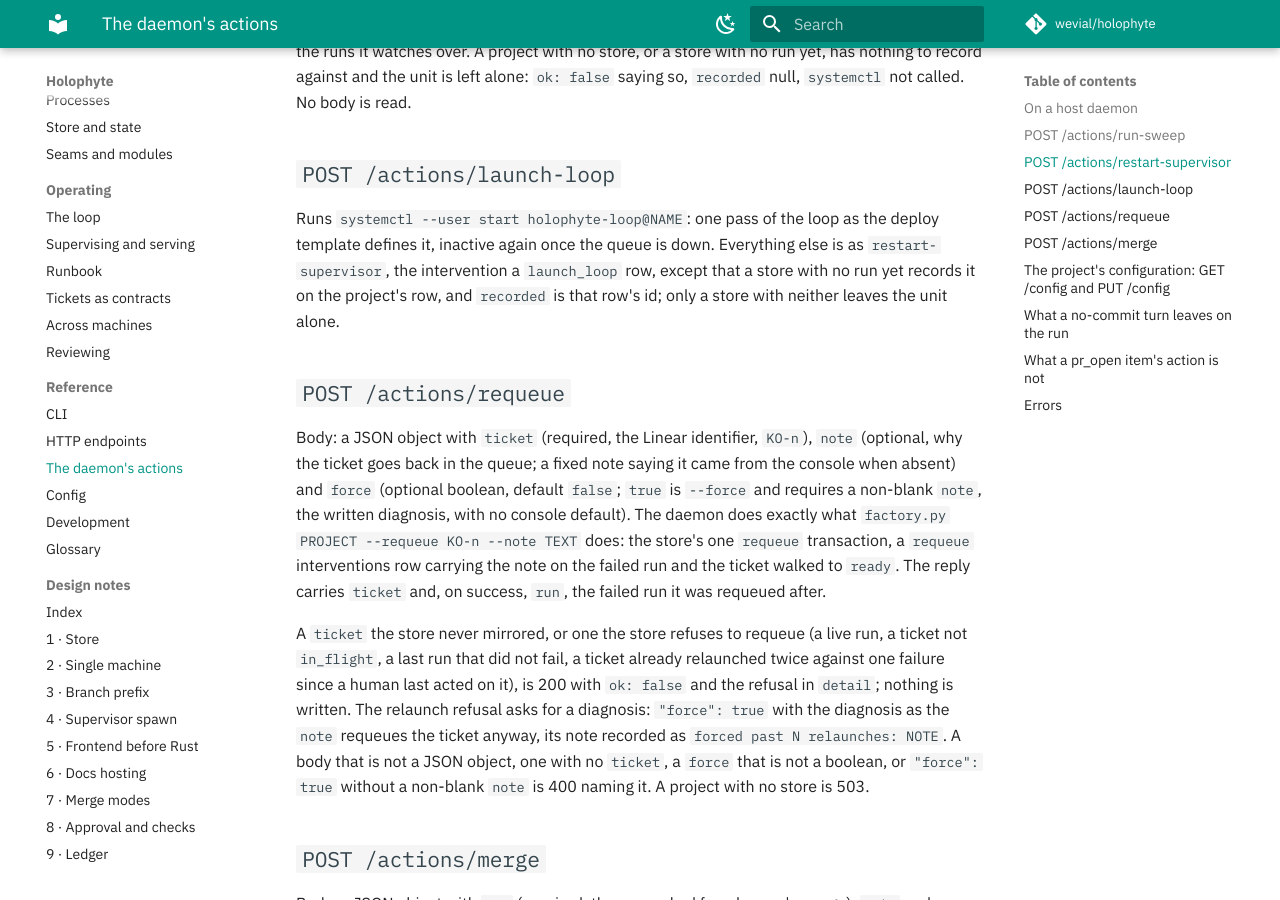
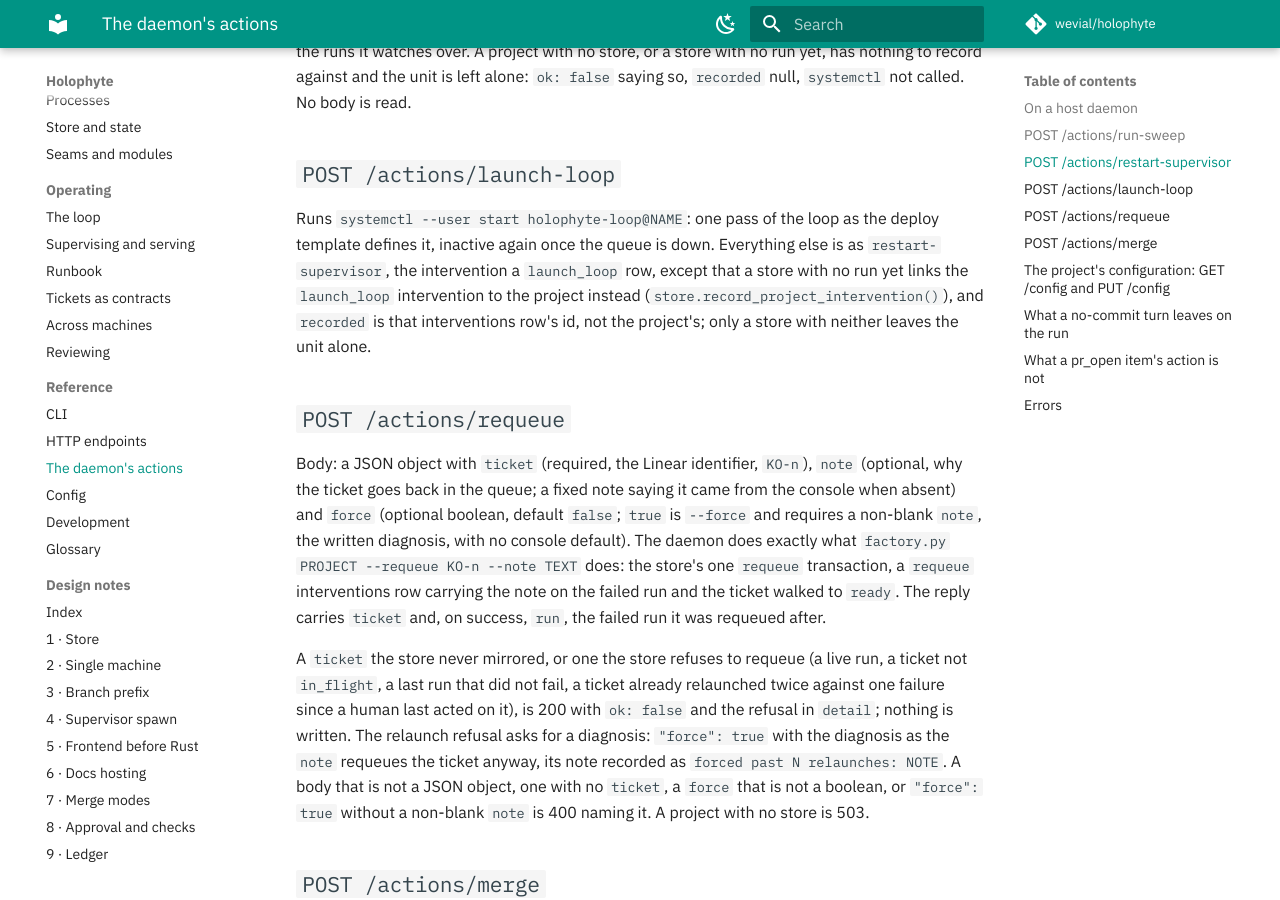
Before and after one commit to wevial/holophyte, an MkDocs documentation site: the page built from docs/reference/daemon.md, in a window 1280 px wide and 900 px high, scrolled down 2213 px. Built offline with MkDocs 1.6.1 and Material for MkDocs 9.7.7, drawn with Linux system fonts in a browser that asks for light colours; comment, search, counter and statistics services are not loaded.

Commit message:
docs(daemon): launch-loop's recorded is the interventions row, not the project row (HOLO-173)
Review round:
- THREAD 1 (docs/reference/daemon.md, launch-loop recorded): ADDRESS.
  The paragraph read as if recorded were the project row's id; it now says
  the launch_loop intervention is linked to the project through
  store.record_project_intervention() and recorded is that interventions
  row's id.

```diff
--- a/docs/reference/daemon.md
+++ b/docs/reference/daemon.md
@@ -116,8 +116,10 @@ null, `systemctl` not called. No body is read.
 Runs `systemctl --user start holophyte-loop@NAME`: one pass of the loop as
 the deploy template defines it, inactive again once the queue is down.
 Everything else is as `restart-supervisor`, the intervention a
-`launch_loop` row, except that a store with no run yet records it on the
-project's row, and `recorded` is that row's id; only a store with neither
+`launch_loop` row, except that a store with no run yet links the
+`launch_loop` intervention to the project instead
+(`store.record_project_intervention()`), and `recorded` is that
+interventions row's id, not the project's; only a store with neither
 leaves the unit alone.
 
 ## `POST /actions/requeue`
```
